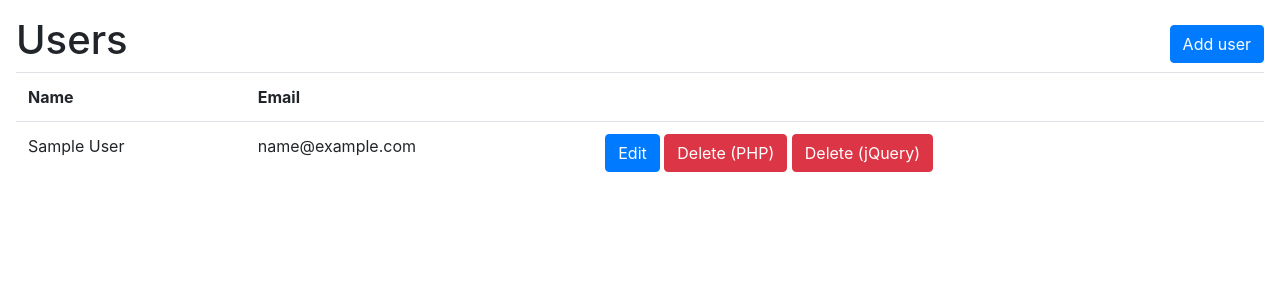
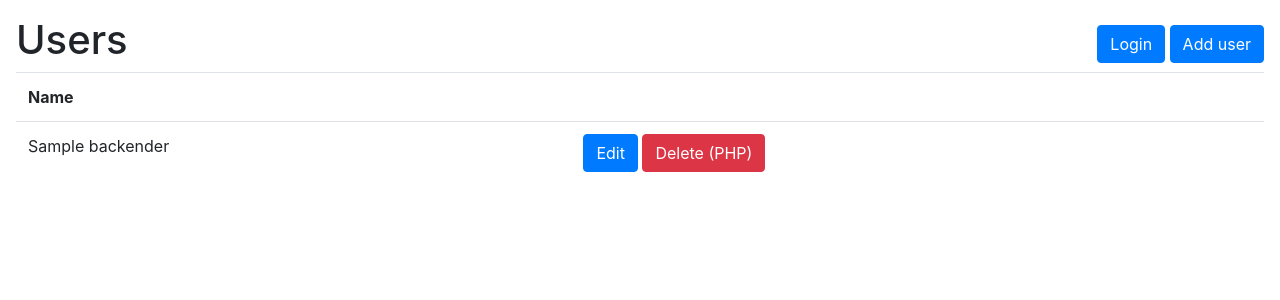
Before and after one commit to KasparKais/KasparKais, a PHP site: page /BACKEND/index.php in a window 1280 px wide. Shown: the top 300 px of the page. Run offline with PHP 8.4, Linux system fonts and the light colour scheme; tables that the repository leaves empty or names only in its code hold one stand-in row (values such as "Sample post"); data that the repository does not hold is empty.

Commit message:
Backenda uzlaboashana ar session un cits

```diff
--- a/BACKEND/add.php
+++ b/BACKEND/add.php
@@ -5,7 +5,7 @@ if (isset($_POST["submit"])){
 
     $data = [
         "name" => $_POST["name"],
-        "email" => $_POST["email"]
+        "password" => $_POST["password"]
     ];
 
     UsersModel::addUsers($data);
--- a/BACKEND/edit.php
+++ b/BACKEND/edit.php
@@ -1,13 +1,13 @@
 <?php
 require_once "./models/UsersModel.php";
 $name = '';
-$email = '';
+$password = '';
 $id = '';
 $isEdit = true;
 if (isset($_POST["submit"])){
     $data = [
         "name" => $_POST["name"],
-        "email" => $_POST["email"],
+        "password" => $_POST["password"],
         "id" => $_POST["id"],
     ];
     UsersModel::updateUsers($data);
@@ -19,7 +19,7 @@ if (isset($_GET["id"])) {
 
     while($row = mysqli_fetch_assoc($result)) {
         $name = $row["name"];
-        $email = $row["email"];
+        $password = $row["password"];
         $id = $row["id"];
     }
 }
--- a/BACKEND/models/UsersModel.php
+++ b/BACKEND/models/UsersModel.php
@@ -5,30 +5,32 @@ require_once __DIR__. "/../helpers/db-wrapper.php";
 class UsersModel {
     public static function getAllUsers($limit = 25)
     {
-        return DB::run("SELECT name, email, id FROM users LIMIT " .$limit);
+        return DB::run("SELECT name, password, id FROM backenders LIMIT " .$limit);
     }
 
     public static function addUsers($data)
     {
         $name = $data["name"];
-        $email = $data["email"];
-        DB::run("INSERT INTO users (name, email) VALUES ('$name', '$email')");
+        $password = password_hash($data["password"], PASSWORD_DEFAULT);
+        DB::run("INSERT INTO backenders (name, password) VALUES ('$name', '$password')");
     }
 
     public static function getUsersById($id)
     {
-        return DB::run("SELECT * FROM users WHERE id=$id");
+        return DB::run("SELECT * FROM backenders WHERE id=$id");
     }
 
     public static function updateUsers($data) {
         $name = $data["name"];
-        $email = $data["email"];
+        $password = password_hash($data["password"], PASSWORD_DEFAULT);
         $id = $data["id"];
-        DB::run("UPDATE users SET name='$name', email='$email' WHERE id=$id");
+        DB::run("UPDATE backenders SET name='$name', password='$password' WHERE id=$id");
     }
 
+
+
     public static function deleteUsersById($id) {
-         DB::run("DELETE FROM users WHERE id=$id");
+         DB::run("DELETE FROM backenders WHERE id=$id");
     }
 }
 ?>
--- a/BACKEND/views/users-form.php
+++ b/BACKEND/views/users-form.php
@@ -22,8 +22,8 @@
                 </label>
             </div>
             <div class="form-group">
-                <label>Email
-                    <input class="form-control" name="email" value="<?= $email ?>">
+                <label>Password
+                    <input class="form-control" name="password" value="<?= $password ?>">
                 </label>
             </div>
             <input hidden name="id" value="<?= $id ?>">
--- a/BACKEND/views/users-list.php
+++ b/BACKEND/views/users-list.php
@@ -1,3 +1,7 @@
+<?php
+session_start();
+?>
+
 <!DOCTYPE html>
 <html lang="en">
 <head>
@@ -14,31 +18,45 @@
 </head>
 <body class="p-3">
     <div class="d-flex justify-content-between align-items-center">
-        <h1 class="title">
-            Users
-        </h1>
+        <div>
+              <h1 class="title">
+                Users
+              </h1>
+        </div>
+
+
+        <div>
+        <a <?= isset($_SESSION["user_id"]) ? 'hidden' : '' ?> href="/KasparKais.github.io/backend/login.php" class="btn btn-primary">
+            Login
+        </a>
+
+        <a <?= isset($_SESSION["user_id"]) ? '' : 'hidden' ?> href="/KasparKais.github.io/backend/logout.php" class="btn btn-primary">
+            Logout
+        </a>
+
 
         <a href="/KasparKais.github.io/backend/add.php" class="btn btn-primary">
             Add user
         </a>
+        </div>
+
+
     </div>
 
     <table class="table">
         <tr>
             <th>Name</th>
-            <th>Email</th>
             <th></th>
         </tr>
         <?php while ($row = mysqli_fetch_assoc($result)) { ?>
             <tr>
                 <td><?= $row["name"]?></td>
-                <td><?= $row["email"]?></td>
+
                 <td>
                     <a href="/KasparKais.github.io/backend/edit.php?id=<?= $row["id"]?>" class="btn btn-primary">Edit</a>
 
                     <a href="/KasparKais.github.io/backend/delete.php?id=<?= $row["id"]?>" class="btn btn-danger">Delete (PHP)</a>
 
-                    <button class="btn btn-danger js-delete-row" data-id="<?= $row["id"]?>">Delete (jQuery)</button>
                 </td>
             </tr>
         <?php } ?>
--- a/composer.json
+++ b/composer.json
@@ -1,4 +1,3 @@
-
 {
     "autoload": {
         "classmap": ["./"]
@@ -6,5 +5,4 @@
     "require-dev": {
         "phpunit/phpunit": "^9"
     }
-
 }
```
Also changed, not shown: BACKEND/controllers/index.php (deleted, +0 -7 lines), BACKEND/login.php (added, +70 -0 lines), BACKEND/logout.php (added, +8 -0 lines), TESTING/UserTest.php (added).
